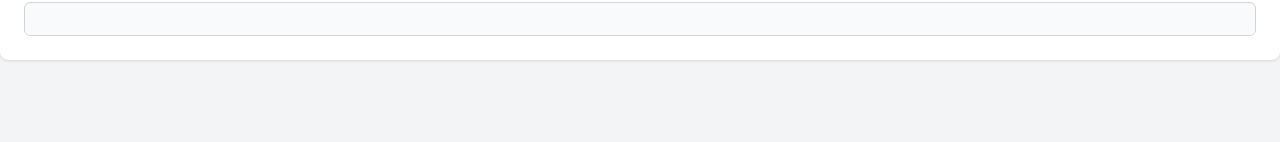
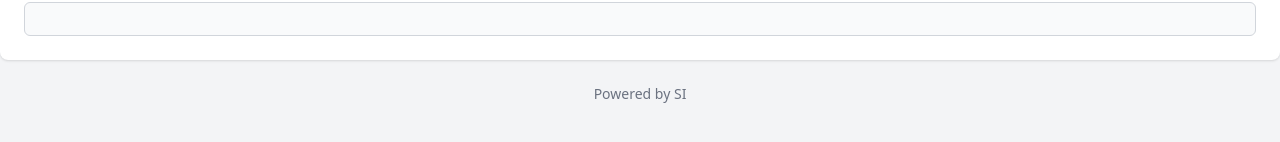
Before and after one commit to ssumir/SQL-Code-Maker, a plain HTML site: page index.html in a window 1280 px wide. Shown: the part 490-632 px from the top of the page. Drawn offline with nearby package versions, Linux system fonts and the light colour scheme.

Commit message:
index.html

```diff
--- a/index.html
+++ b/index.html
@@ -62,6 +62,10 @@
 
         <div id="output" class="mt-6 p-4 border border-gray-300 rounded-md bg-gray-50"></div>
     </div>
+
+    <footer class="text-center mt-6 text-sm text-gray-500">
+        Powered by SI
+    </footer>
 
     <script>
         function addColumnConfig() {
```
